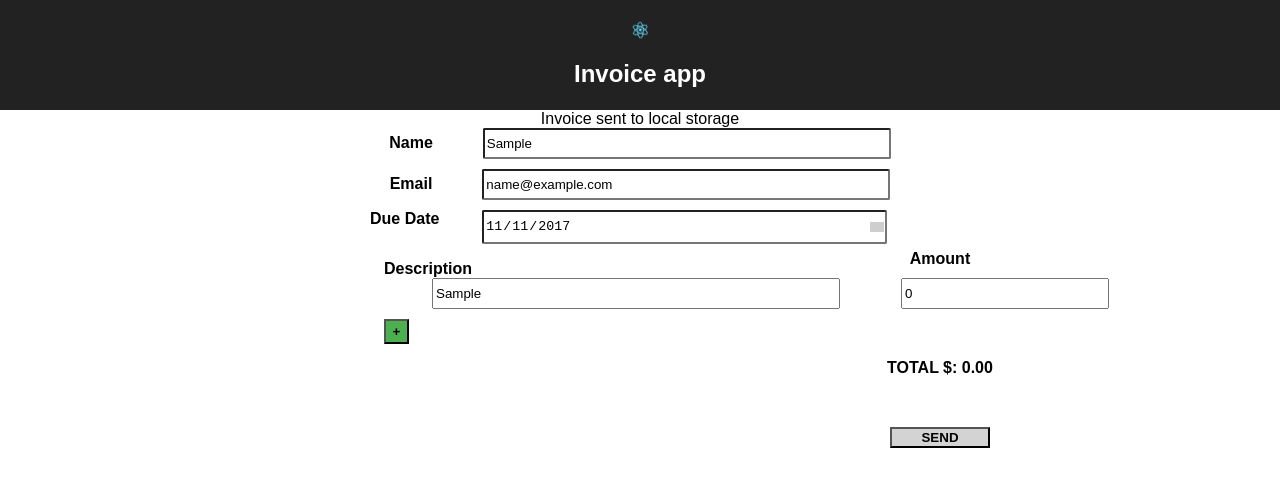
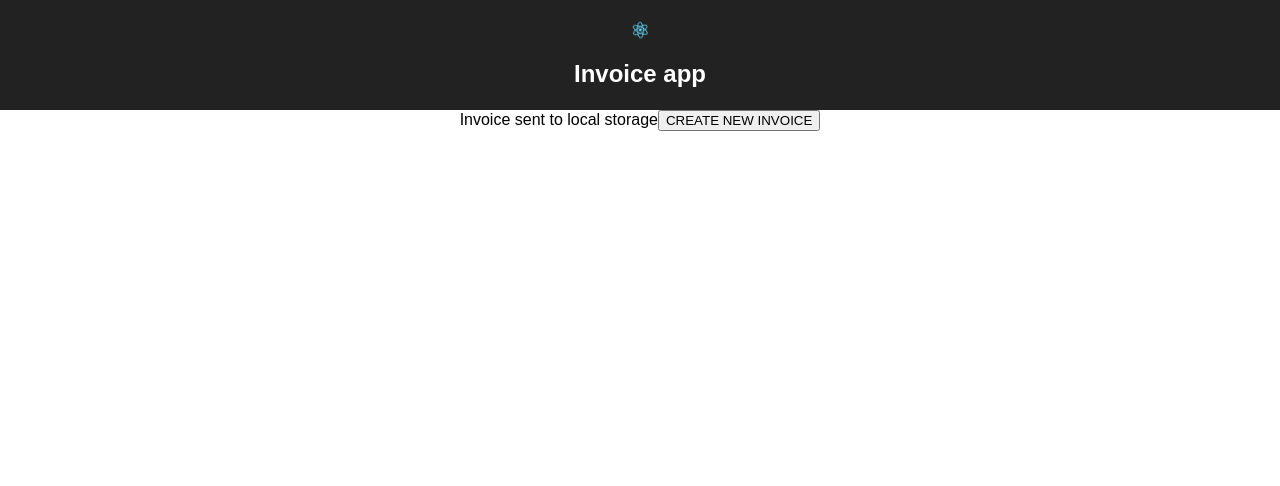
Before and after one commit to nirjashah/invoice-app, a React (Create React App) app: page / in a window 1280 px wide. Both pictures are taken after typing "Sample", "name@example.com", "Sample" into the empty fields and a click on the button "SEND". Shown: the top 486 px of the page. Built offline with nearby package versions, Linux system fonts and the light colour scheme.

Commit message:
creating new invoice once it is sent

```diff
--- a/src/components/InvoiceContainer.js
+++ b/src/components/InvoiceContainer.js
@@ -50,6 +50,7 @@ class InvoiceContainer extends Component {
       this.handleLineItemAmountChange = this.handleLineItemAmountChange.bind(this);
       this.handleInvoiceButtonClick = this.handleInvoiceButtonClick.bind(this);
       this.handleSendInvoice = this.handleSendInvoice.bind(this);
+      this.handleCreateNewInvoice = this.handleCreateNewInvoice.bind(this);
     }
 
     /**
@@ -138,7 +139,7 @@ class InvoiceContainer extends Component {
         })
         //Validate amount for  line item
         if(!validAmount(event.target.value)){
-          let index = event.target.id + 1;
+          let index = parseInt(event.target.id) + 1;
           this.setState({
               errorMessage: 'Enter valid line amount for line:' + index,
               showErrorMessage: true
@@ -167,7 +168,7 @@ class InvoiceContainer extends Component {
         let lineItemCount = parseInt(currentLineItems[index].lineItemID) + 1;
         let newLineItem = {
             lineItemID: lineItemCount,
-            lineDescription: 'Default description',
+            lineDescription: '',
             lineAmount: '0'
         }
         currentLineItems.push(newLineItem);
@@ -176,6 +177,10 @@ class InvoiceContainer extends Component {
         });
     }
 
+    /**
+     * Method to add send invoice on button click
+     * @param {event} Event object.
+     */
     handleSendInvoice(event) {
         if(this.state.customerInfo.customerName === '' ||
         this.state.customerInfo.customerName === ''){
@@ -199,11 +204,21 @@ class InvoiceContainer extends Component {
             lineItems: this.state.lineItems
         }
         localStorage.setItem(invoiceID, JSON.stringify(invoiceToBeStored));
+        this.setState({
+            invoiceSent: true,
+            errorMessage: '',
+            showErrorMessage: false,
+        })
+    }
+
+    /**
+     * Method to create new invoice on button click
+     * @param {event} Event object.
+     */
+    handleCreateNewInvoice(event) {
 
         this.setState({
-            errorMessage: '',
-            showErrorMessage: false,
-            invoiceSent: 'Invoice sent to local storage',
+            invoiceSent:false,
             customerInfo: {
                 customerName: '',
                 customerEmail: ''
@@ -212,7 +227,7 @@ class InvoiceContainer extends Component {
             lineItems: [
                   {
                       lineItemID: this.lineItemID,
-                      lineDescription: 'Default description',
+                      lineDescription: '',
                       lineAmount: '0'
                   }
             ]
@@ -301,9 +316,22 @@ class InvoiceContainer extends Component {
             </div>
           );
         }
+        if(this.state.invoiceSent){
+          return(
+            <div>
+              <span >
+                  Invoice sent to local storage
+              </span>
+              <button className='new-invoice'
+                type='button'
+                onClick={this.handleCreateNewInvoice}>
+                  CREATE NEW INVOICE
+              </button>
+            </div>
+          );
+        }
         return (
             <div>
-                {this.state.invoiceSent}
                 {app}
             </div>
         );
```
